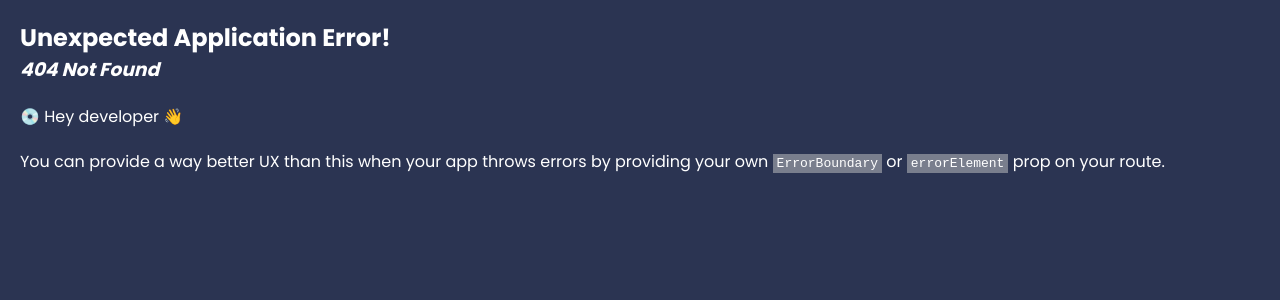
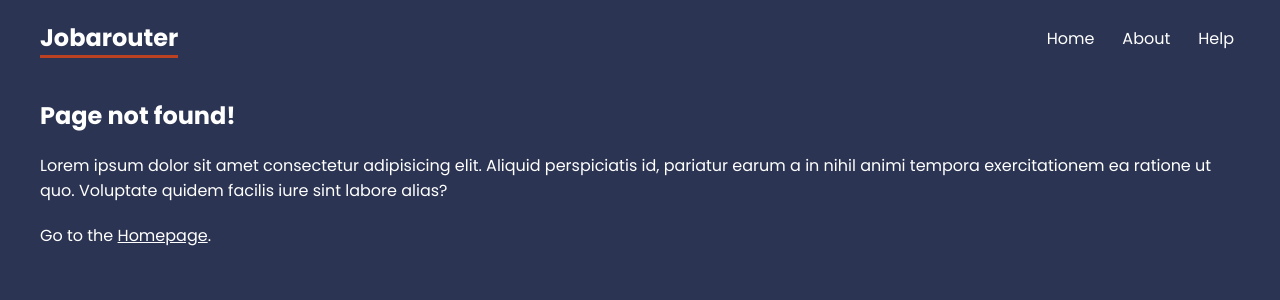
Before and after one commit to akshat-OwO/react-router, a React (Create React App) app: page /careers in a window 1280 px wide. Before the commit this address had no page. Shown: the top 300 px of the page. Built offline with nearby package versions, Linux system fonts and the light colour scheme.

Commit message:
Custom 404 Page

```diff
--- a/src/App.js
+++ b/src/App.js
@@ -10,6 +10,7 @@ import About from './pages/About';
 import Home from './pages/Home';
 import Faq from './pages/help/Faq';
 import Contact from './pages/help/Contact';
+import NotFound from './pages/NotFound';
 
 // layout imports
 import RootLayout from './layouts/RootLayout';
@@ -24,6 +25,8 @@ const router = createBrowserRouter(
                 <Route path='faq' element={<Faq />} />
                 <Route path='contact' element={<Contact />} />
             </Route>
+
+            <Route path="*" element={<NotFound />} />
         </Route>
     )
 );
--- /dev/null
+++ b/src/pages/NotFound.js
@@ -0,0 +1,14 @@
+import { Link } from "react-router-dom";
+
+const NotFound = () => {
+    return (
+        <div>
+            <h2>Page not found!</h2>
+            <p>Lorem ipsum dolor sit amet consectetur adipisicing elit. Aliquid perspiciatis id, pariatur earum a in nihil animi tempora exercitationem ea ratione ut quo. Voluptate quidem facilis iure sint labore alias?</p>
+
+            <p>Go to the <Link to='/'>Homepage</Link>.</p>
+        </div>
+    );
+}
+
+export default NotFound;
```
